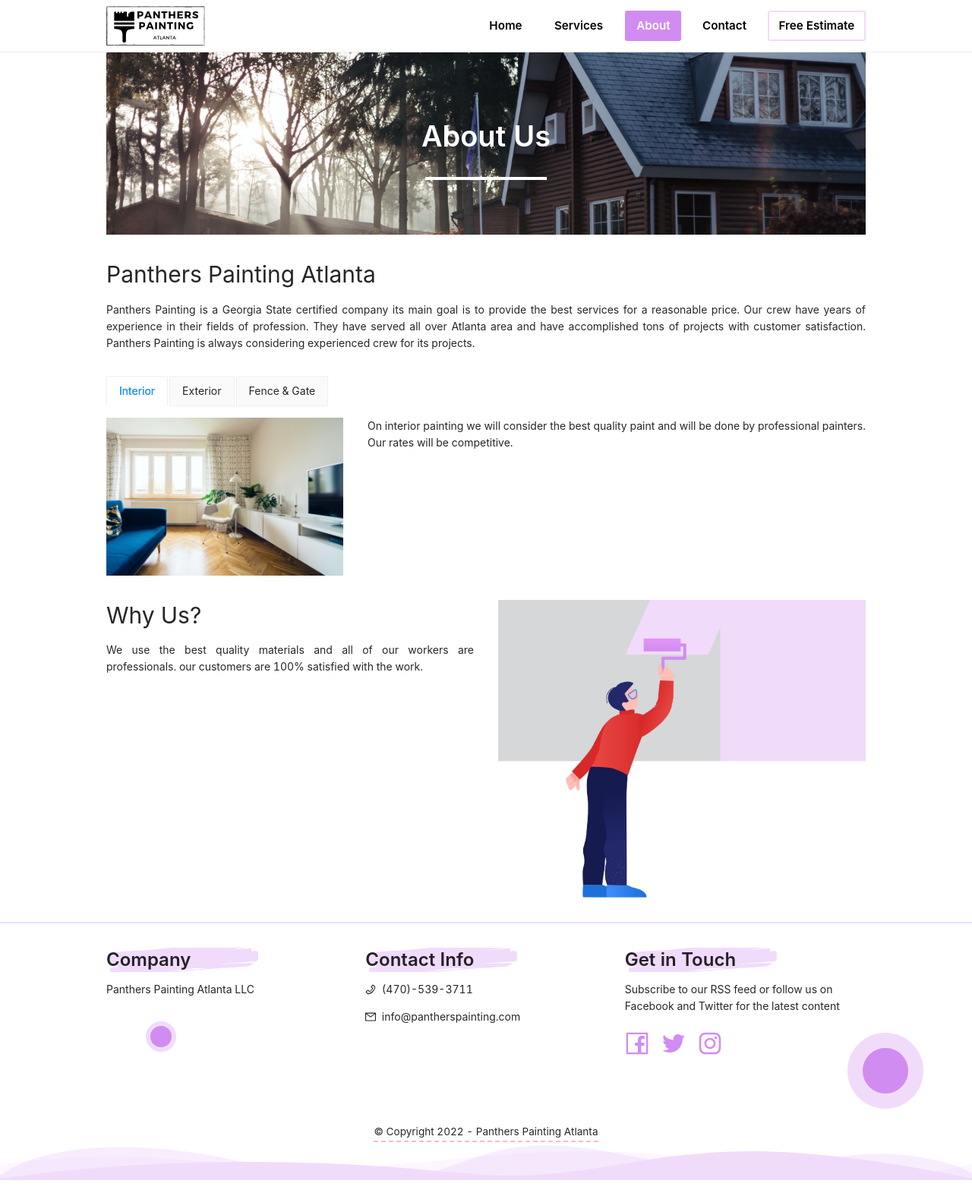
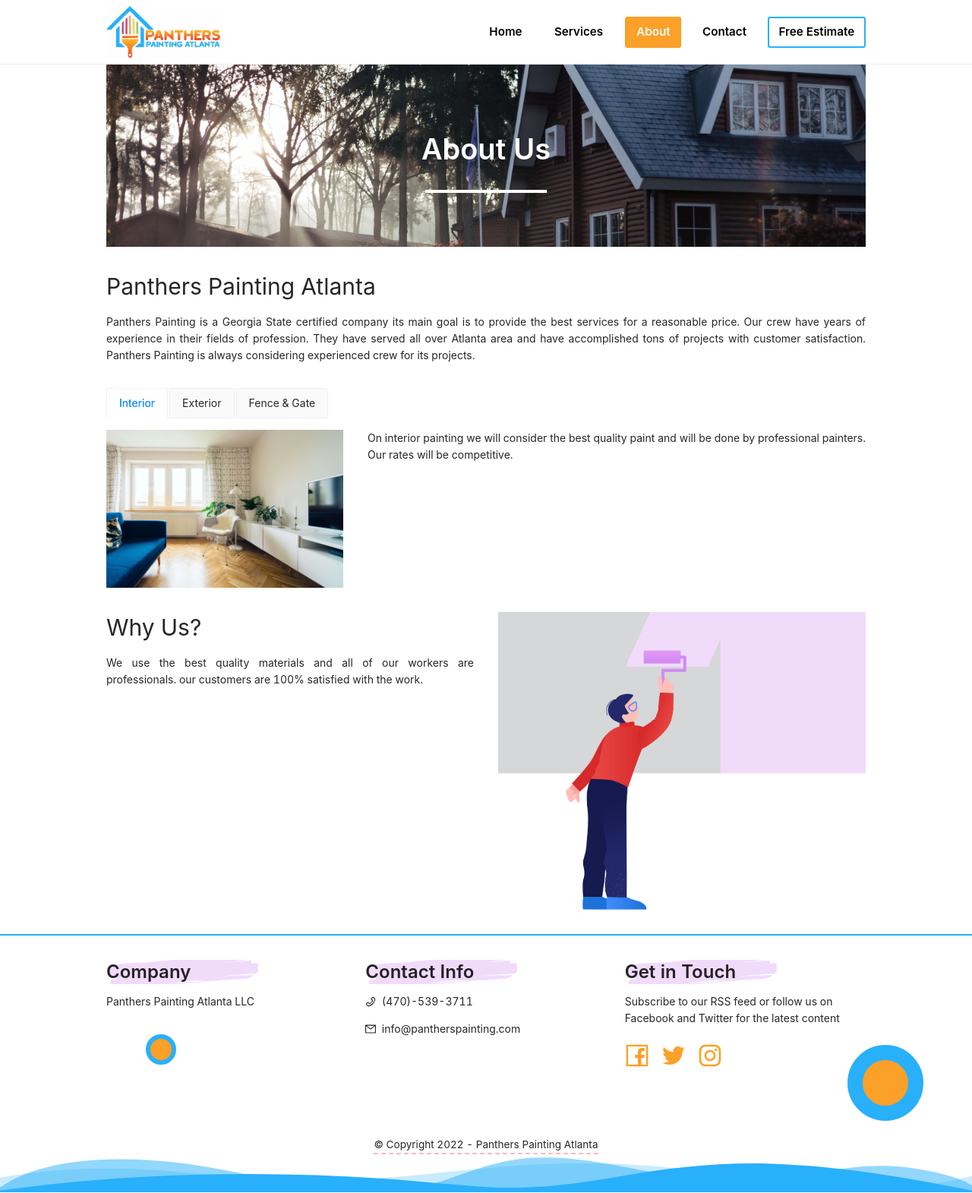
Before and after one commit to theahmadzai/pantherspainting, a Gatsby site: page /about in a window 1280 px wide. Shown: the whole page at 76% size. Built offline with nearby package versions, Linux system fonts and the light colour scheme; Gatsby itself is replaced by a stand-in of ours.

Commit message:
Change logo

```diff
--- a/gatsby-config.js
+++ b/gatsby-config.js
@@ -50,7 +50,7 @@
         lessOptions: {
           javascriptEnabled: true,
           modifyVars: {
-            '@primary-color': '#d18cf1',
+            '@primary-color': '#29b0fa',
             '@font-size-base': '18px',
             '@font-family': 'Work Sans',
           },
--- a/src/components/contact-form.module.less
+++ b/src/components/contact-form.module.less
@@ -6,5 +6,5 @@
 }
 
 .icon {
-  color: #d18cf1;
+  color: var(--secondary-color);
 }
--- a/src/components/layout/header.js
+++ b/src/components/layout/header.js
@@ -25,7 +25,9 @@
   return (
     <header className={styles.header}>
       <Link to="/">
-        <Image src="/logo.svg" alt={title} preview={false} />
+        <div style={{ width: '150px' }}>
+          <Image src="/new-logo.jpg" alt={title} preview={false} />
+        </div>
       </Link>
 
       <NavLinks className={styles.navDesktop} />
--- a/src/components/svgs/footer-curve.js
+++ b/src/components/svgs/footer-curve.js
@@ -7,7 +7,7 @@
       viewBox="0 0 1200 120"
       xmlns="http://www.w3.org/2000/svg"
       style={{
-        fill: '#f1dbfb',
+        fill: '#29b0fa',
         width: '100%',
         height: 50,
         marginBottom: '-5px',
--- a/src/components/svgs/home-curve.js
+++ b/src/components/svgs/home-curve.js
@@ -6,7 +6,7 @@
       preserveAspectRatio="none"
       viewBox="0 0 600 120"
       xmlns="http://www.w3.org/2000/svg"
-      style={{ fill: '#f1dbfb', width: '100%', height: 150 }}
+      style={{ fill: '#29b0fa', width: '100%', height: 150 }}
     >
       <path
         d="M0 0v46.29c47.79 22.2 103.59 32.17 158 28 70.36-5.37 136.33-33.31 206.8-37.5 73.84-4.36 147.54 16.88 218.2 35.26 69.27 18 138.3 24.88 209.4 13.08 36.15-6 69.85-17.84 104.45-29.34C989.49 25 1113-14.29 1200 52.47V0z"
--- a/src/components/svgs/paint-bucket.js
+++ b/src/components/svgs/paint-bucket.js
@@ -13,7 +13,7 @@
       />
       <path
         d="M11.813 17v.012c1.37.054 2.566.695 3.285 2.023.879 1.617.972 3.73 2.687 4.719 2.395 1.379 3.574-.442 5.594-1.129 2.351-.8 3.805 1.332 4.488 3.137.66 1.746.957 3.847 1.133 5.863.172 1.965.527 4.84 1.629 6.473 1.195 1.77 3.707 2.304 4.871.285 1.078-1.871.25-16.965 4.5-21.383H11.812zm0 0"
-        fill="#d18cf1"
+        fill="#29b0fa"
       />
       <path
         d="M42 18.832C42 9.551 33.926 2 24 2S6 9.55 6 18.832V26h2v-7.168C8 10.652 15.18 4 24 4s16 6.652 16 14.832V26h2v-7.168zm0 0"
--- a/src/styles/global.less
+++ b/src/styles/global.less
@@ -1,6 +1,6 @@
 :root {
-  --primary-color: #f1dbfb;
-  --secondary-color: #d18cf1;
+  --primary-color: #29b0fa;
+  --secondary-color: #fba028;
 }
 
 .pageTitleBackground {
```
Also changed, not shown: static/new-logo.jpg (added), 1 other file.
